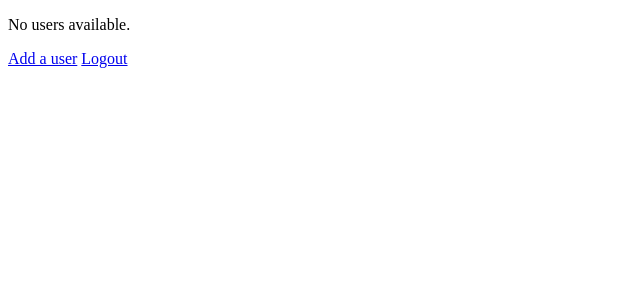
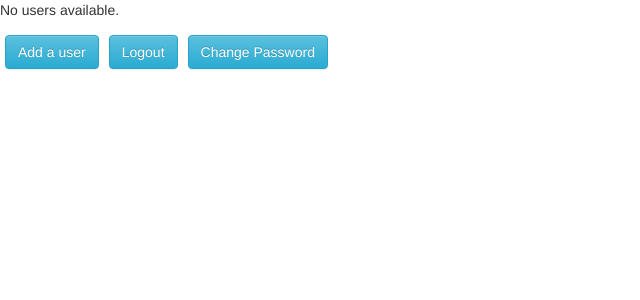
Before and after one commit to jordanbangia/music-therapy, a Django app: page /musictherapy/patients/ in a window 1280 px wide. Shown: the top 300 px of the page, without its empty margins (0-640 px from the left). Run offline with Django 3.2, Linux system fonts and the light colour scheme; the visitor is signed in with stand-in values (Sample User, id 1); some libraries are stand-ins or nearby versions.

Commit message:
Started work on change password page

```diff
--- a/musictherapy/models.py
+++ b/musictherapy/models.py
@@ -2,7 +2,7 @@ from django.db import models
 from django.core.validators import MaxValueValidator
 from multiselectfield import MultiSelectField
 
-from goals import Goals
+from musictherapy.goals import Goals
 from django.core import exceptions
 
 # Create your models here.
--- a/musictherapy/templates/musictherapy/index.html
+++ b/musictherapy/templates/musictherapy/index.html
@@ -3,6 +3,10 @@
 <html>
 
 <head>
+    <!-- Latest compiled and minified CSS -->
+    <link rel="stylesheet" href="https://maxcdn.bootstrapcdn.com/bootstrap/3.3.4/css/bootstrap.min.css">
+    <link rel="stylesheet" href="https://maxcdn.bootstrapcdn.com/bootstrap/3.3.4/css/bootstrap-theme.min.css">
+
     <link rel="stylesheet" href="{% static 'musictherapy/themes/blue/style.css' %}" media="print, projection, screen"/>
     <script type="text/javascript" src="{% static 'musictherapy/jquery-1.11.3.min.js' %}"></script>
     <script type="text/javascript" src="{% static 'musictherapy/jquery.tablesorter.min.js' %}"></script>
@@ -12,7 +16,7 @@
 <body>
 <h3>Welcome to MusicTherapy Platform</h3>
 
-{% include "musictherapy/login.html" with summary=summary.motor type="Motor" pre="motor"%}
+{% include "musictherapy/login.html" %}
 
 </body>
 
--- a/musictherapy/templates/musictherapy/patients.html
+++ b/musictherapy/templates/musictherapy/patients.html
@@ -3,6 +3,10 @@
 <html>
 
 <head>
+    <!-- Latest compiled and minified CSS -->
+    <link rel="stylesheet" href="https://maxcdn.bootstrapcdn.com/bootstrap/3.3.4/css/bootstrap.min.css">
+    <link rel="stylesheet" href="https://maxcdn.bootstrapcdn.com/bootstrap/3.3.4/css/bootstrap-theme.min.css">
+
     <link rel="stylesheet" href="{% static 'musictherapy/themes/blue/style.css' %}" media="print, projection, screen"/>
     <script type="text/javascript" src="{% static 'musictherapy/jquery-1.11.3.min.js' %}"></script>
     <script type="text/javascript" src="{% static 'musictherapy/jquery.tablesorter.min.js' %}"></script>
@@ -33,14 +37,16 @@
 <p> No users available. </p>
 {% endif %}
 
-<a class="btn btn-info pull-right" href="new/">Add a user</a>
+<a class="btn btn-info pull-left" href="new/" style="margin:5px">Add a user</a>
 
-<a class="btn btn-info pull-right" href="/musictherapy/logout/">Logout</a>
+<a class="btn btn-info pull-left" href="/musictherapy/logout/" style="margin:5px">Logout</a>
+
+<a class="btn btn-info pull-left" href="/musictherapy/change_password/" style="margin:5px">Change Password</a>
 
 <script type="text/javascript">
 			$(document).ready(function()
 			{
-				$("#myTable").tablesorter();
+				$("#userTable").tablesorter();
 			});
 
 </script>
--- a/musictherapy/urls.py
+++ b/musictherapy/urls.py
@@ -38,4 +38,6 @@ urlpatterns = [
     url(r'^new/$', views.create_user, name='create_user'),
     url(r'^new/submit_userinfo/$', views.save_new_basic, name='new_userinfo'),
     url(r'^login/$', auth.login, {'template_name': 'musictherapy/index.html'}),
-    url(r'^logout/$', auth.logout, {'next_page': '/musictherapy'})]
+    url(r'^logout/$', auth.logout, {'next_page': '/musictherapy'}),
+    url(r'^change_password/$', auth.password_change, {'template_name': 'musictherapy/change_password.html'}),
+    url(r'^password_change_done/$', auth.password_change_done)]
```
Also changed, not shown: musictherapy/templates/musictherapy/change_password.html (added, +32 -0 lines).
